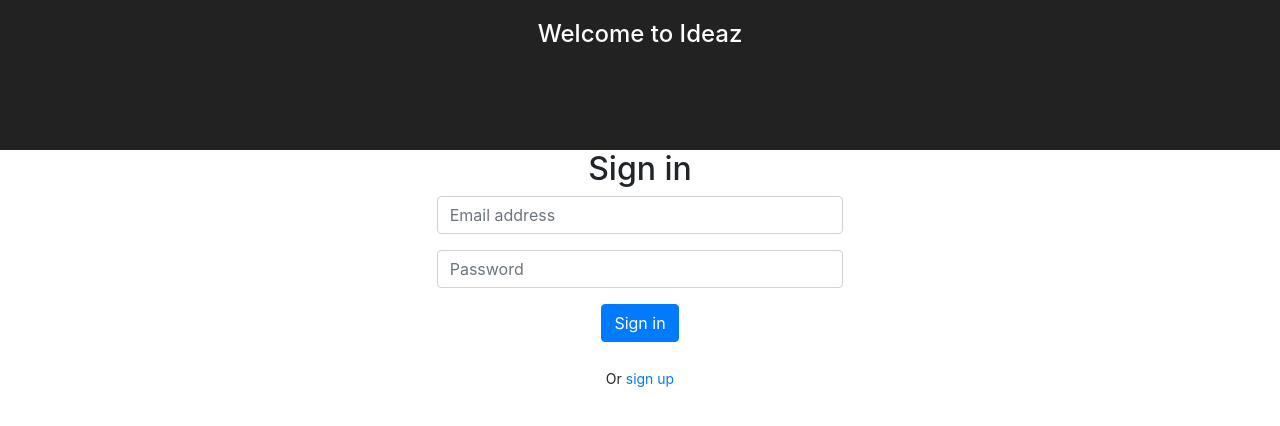
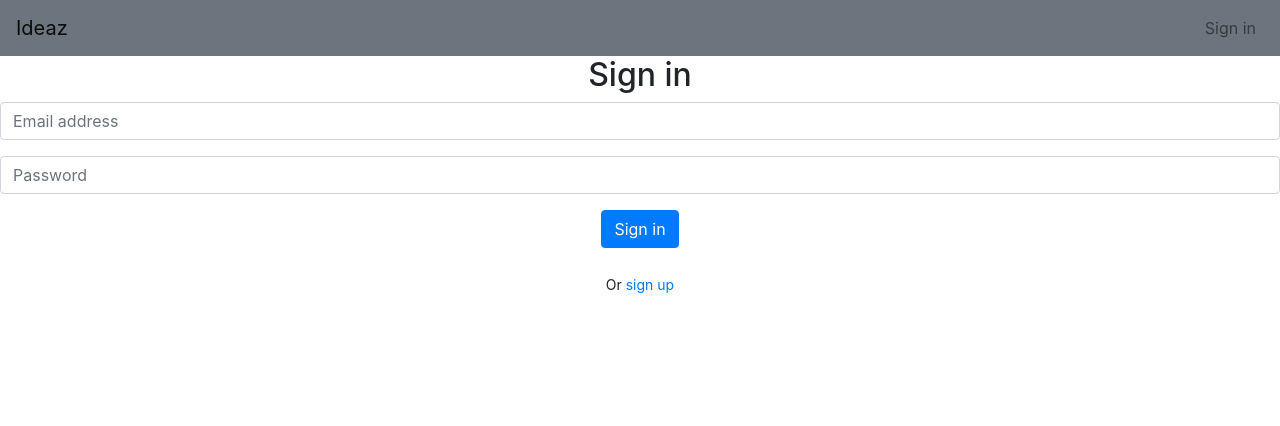
Before and after one commit to Joseph-Gage/ideaz, a React (Create React App) app: page / in a window 1280 px wide. Shown: the top 426 px of the page. Built offline with nearby package versions, Linux system fonts and the light colour scheme.

Commit message:
restructured store and router provision and added header

```diff
--- a/src/App.css
+++ b/src/App.css
@@ -1,18 +1,3 @@
 .App {
   text-align: center;
 }
-
-.App-header {
-  background-color: #222;
-  height: 150px;
-  padding: 20px;
-  color: white;
-}
-
-.App-title {
-  font-size: 1.5em;
-}
-
-.App-intro {
-  font-size: large;
-}
--- a/src/App.js
+++ b/src/App.js
@@ -1,41 +1,24 @@
 import React, { Component } from 'react'
-import { Provider } from 'react-redux'
-import { BrowserRouter as Router, Switch, Route } from 'react-router-dom'
-import PropTypes from 'prop-types'
+import { Switch, Route } from 'react-router-dom'
 import './App.css'
 import SignUp from './Components/SignUp'
 import SignInContainer from './Components/SignInContainer'
 import IdeaListContainer from './Components/IdeaListContainer'
+import Header from './Components/Header'
 
 class App extends Component {
     render() {
         return (
             <div className="App">
-                <header className="App-header">
-                    <h1 className="App-title">Welcome to Ideaz</h1>
-                </header>
-                <div className="row">
-                    <div className="col-sm"></div>
-                    <div className="col-sm">
-                        <Provider store={this.props.store}>
-                            <Router>
-                                <Switch>
-                                    <Route exact path="/" component={SignInContainer}/>
-                                    <Route path="/sign-up" component={SignUp}/>
-                                    <Route path="/ideas" component={IdeaListContainer}/>
-                                </Switch>
-                            </Router>
-                        </Provider>
-                    </div>
-                    <div className="col-sm"></div>
-                </div>
+                <Header/>
+                <Switch>
+                    <Route exact path="/" component={SignInContainer}/>
+                    <Route path="/sign-up" component={SignUp}/>
+                    <Route path="/ideas" component={IdeaListContainer}/>
+                </Switch>
             </div>
         );
     }
 }
 
-App.propTypes = {
-    store: PropTypes.object.isRequired
-};
-
 export default App;
--- /dev/null
+++ b/src/Components/Header.js
@@ -0,0 +1,20 @@
+import React from 'react'
+import '../Header.css'
+import { NavLink } from 'react-router-dom';
+
+const Header = () => (
+    <header className="Header">
+        <nav className="navbar navbar-expand-lg navbar-light bg-secondary">
+            <a className="navbar-brand" href="#">Ideaz</a>
+            <div className="collapse navbar-collapse">
+                <ul className="navbar-nav ml-auto">
+                    <li className="nav-item">
+                        <NavLink className="nav-link" to="/sign-up">Sign in</NavLink>
+                    </li>
+                </ul>
+            </div>
+        </nav>
+    </header>
+);
+
+export default Header;
--- /dev/null
+++ b/src/Header.css
@@ -0,0 +1,4 @@
+.Header {
+    background-color: #222;
+    color: white;
+}
--- a/src/index.js
+++ b/src/index.js
@@ -5,14 +5,24 @@ import 'bootstrap/dist/css/bootstrap.min.css'
 import registerServiceWorker from './registerServiceWorker'
 import { createStore } from 'redux'
 import rootReducer from './Reducers/index'
+import { Provider } from 'react-redux'
+import { BrowserRouter } from 'react-router-dom'
 import App from './App'
 
 const store = createStore(rootReducer, /* preloadedState, */
     window.__REDUX_DEVTOOLS_EXTENSION__ && window.__REDUX_DEVTOOLS_EXTENSION__()
 );
 
+const app = (
+    <Provider store={store}>
+        <BrowserRouter>
+            <App/>
+        </BrowserRouter>
+    </Provider>
+)
+
 ReactDOM.render(
-    <App store={store}/>,
+    app,
     document.getElementById('root')
 );
 
```
Also changed, not shown: src/Actions/index.js (line endings or trailing spaces), src/Reducers/index.js (line endings or trailing spaces).
